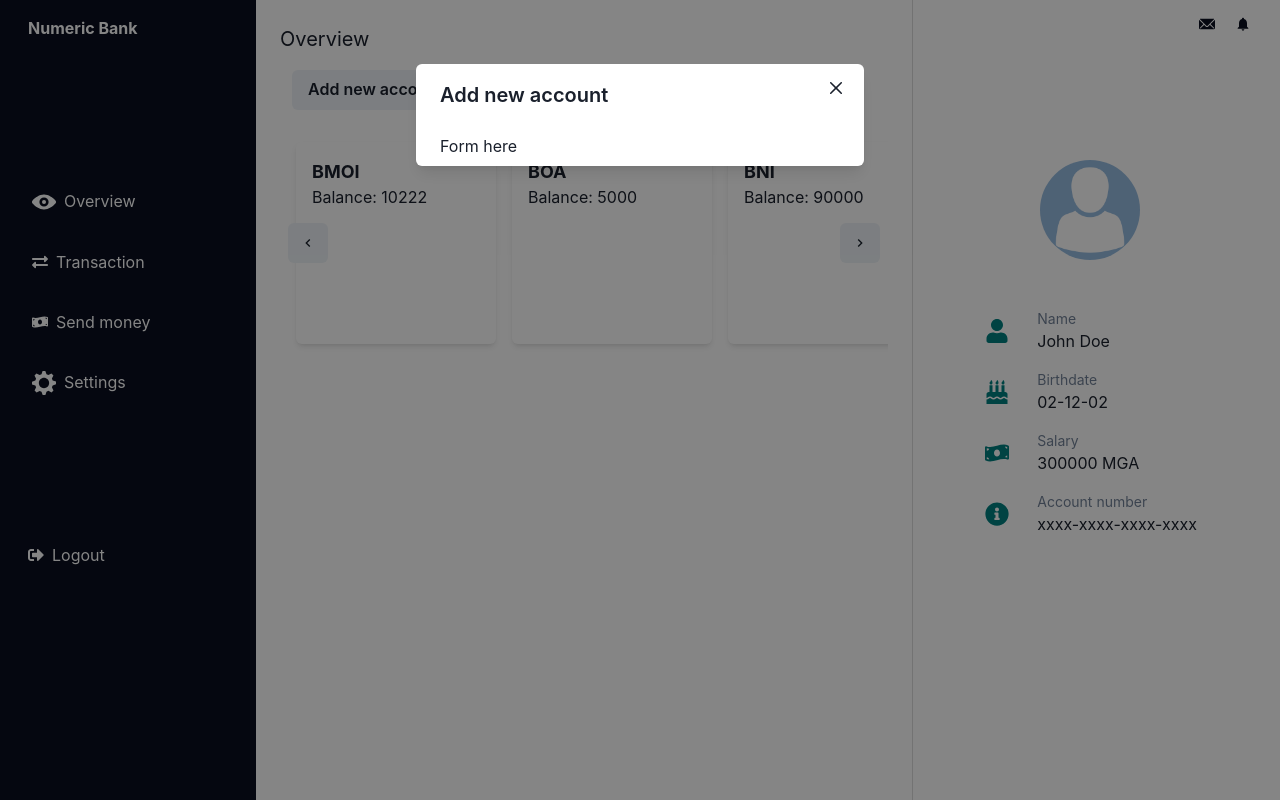
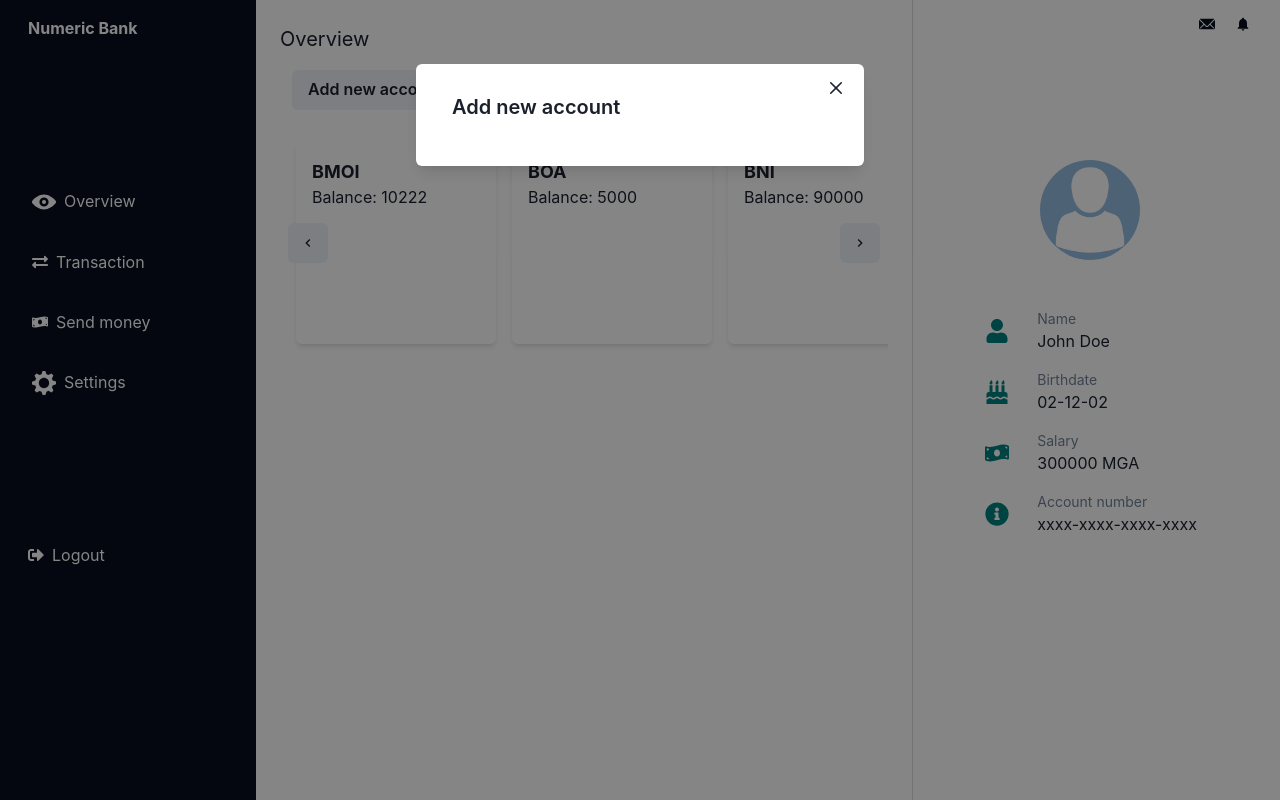
Before and after one commit to Tokiniainaa/Front-bank-app, a React (Create React App) app: page / in a window 1280 px wide. Both pictures are taken after a click on the button "Add new account". Built offline with nearby package versions, Linux system fonts and the light colour scheme.

Commit message:
feat: add a form on the modal

```diff
--- a/src/Components/AddButton/AddButton.jsx
+++ b/src/Components/AddButton/AddButton.jsx
@@ -1,6 +1,6 @@
-import { Box, Button, Modal, ModalOverlay, ModalContent, ModalHeader, ModalCloseButton, ModalBody, useDisclosure, Text } from "@chakra-ui/react"
+import { Box, Button, Modal, ModalOverlay, ModalContent, ModalHeader, ModalCloseButton, ModalBody, useDisclosure } from "@chakra-ui/react"
 
-const AddButton = ({ name ,title}) => {
+const AddButton = ({ name ,title, form}) => {
 const { isOpen, onOpen, onClose } = useDisclosure();
     return(
         <>
@@ -9,11 +9,11 @@ const { isOpen, onOpen, onClose } = useDisclosure();
             </Box>
             <Modal isOpen={isOpen} onClose={onClose}>
                 <ModalOverlay />
-                <ModalContent>
+                <ModalContent p={3}>
                   <ModalHeader>{title}</ModalHeader>
                   <ModalCloseButton />
                   <ModalBody>
-                    <Text>Form here</Text>
+                    {form}
                   </ModalBody>
                 </ModalContent>
             </Modal>
```
